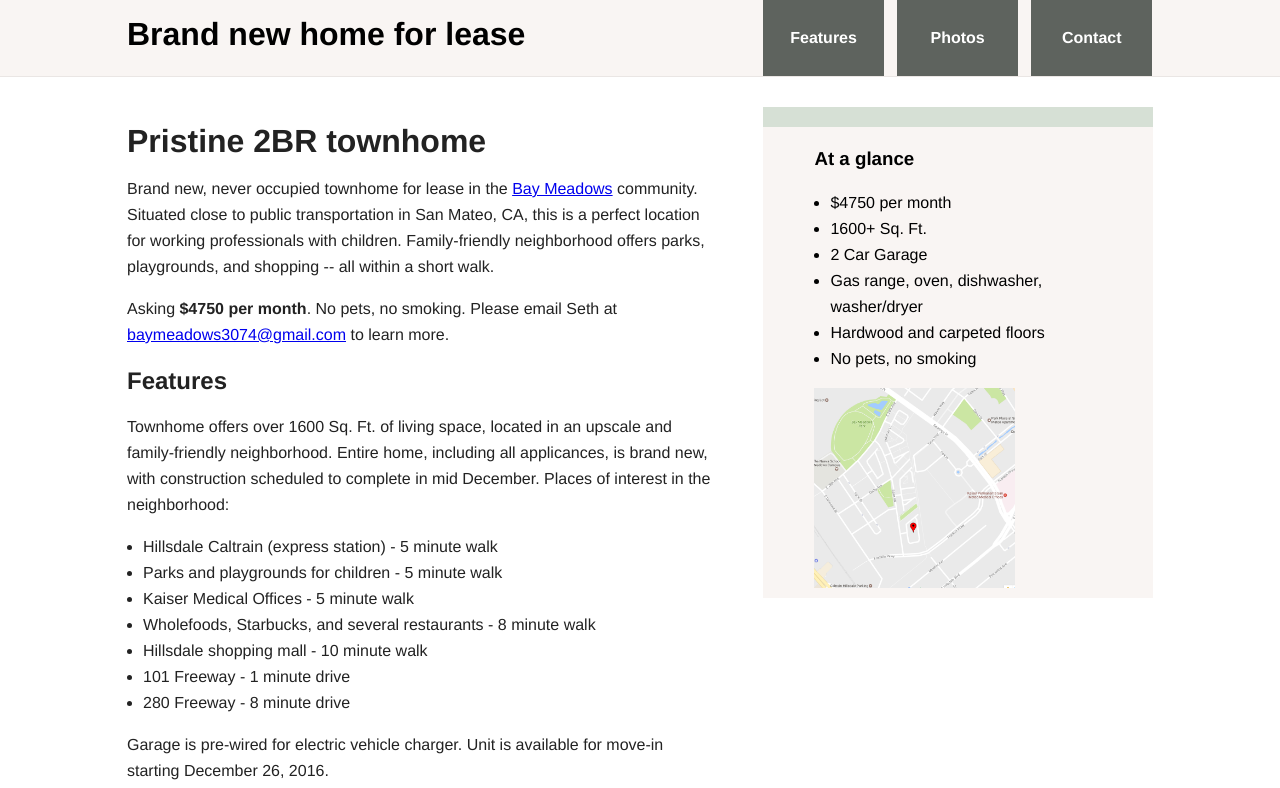
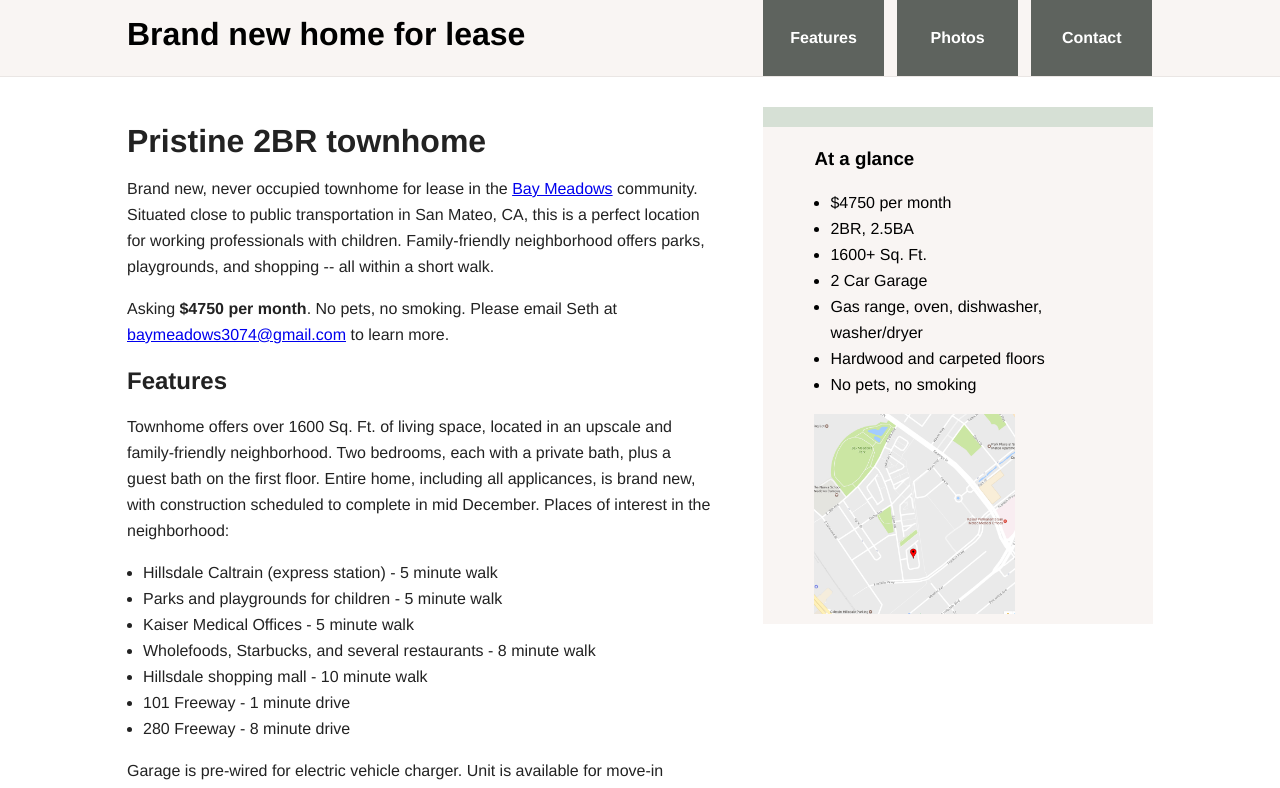
Before and after one commit to baymeadows3074/baymeadows3074.com, a plain HTML site: page index.html in a window 1280 px wide. Shown: the top 788 px of the page. Drawn offline with Linux system fonts and the light colour scheme.

Commit message:
Add bath

```diff
--- a/index.html
+++ b/index.html
@@ -37,7 +37,7 @@
                         <h2><a name="f">Features</a></h2>
                         <p>
                           Townhome offers over 1600 Sq. Ft. of living space, located in an upscale and
-                          family-friendly neighborhood. Entire home, including all applicances, is brand new,
+                          family-friendly neighborhood. Two bedrooms, each with a private bath, plus a guest bath on the first floor. Entire home, including all applicances, is brand new,
                           with construction scheduled to complete in mid December.
                           Places of interest in the neighborhood:
                           <ul>
@@ -76,6 +76,7 @@
                     <h3>At a glance</h3>
                     <ul>
                       <li>$4750 per month</li>
+                      <li>2BR, 2.5BA</li>
                       <li>1600+ Sq. Ft.</li>
                       <li>2 Car Garage</li>
                       <li>Gas range, oven, dishwasher, washer/dryer</li>
```
